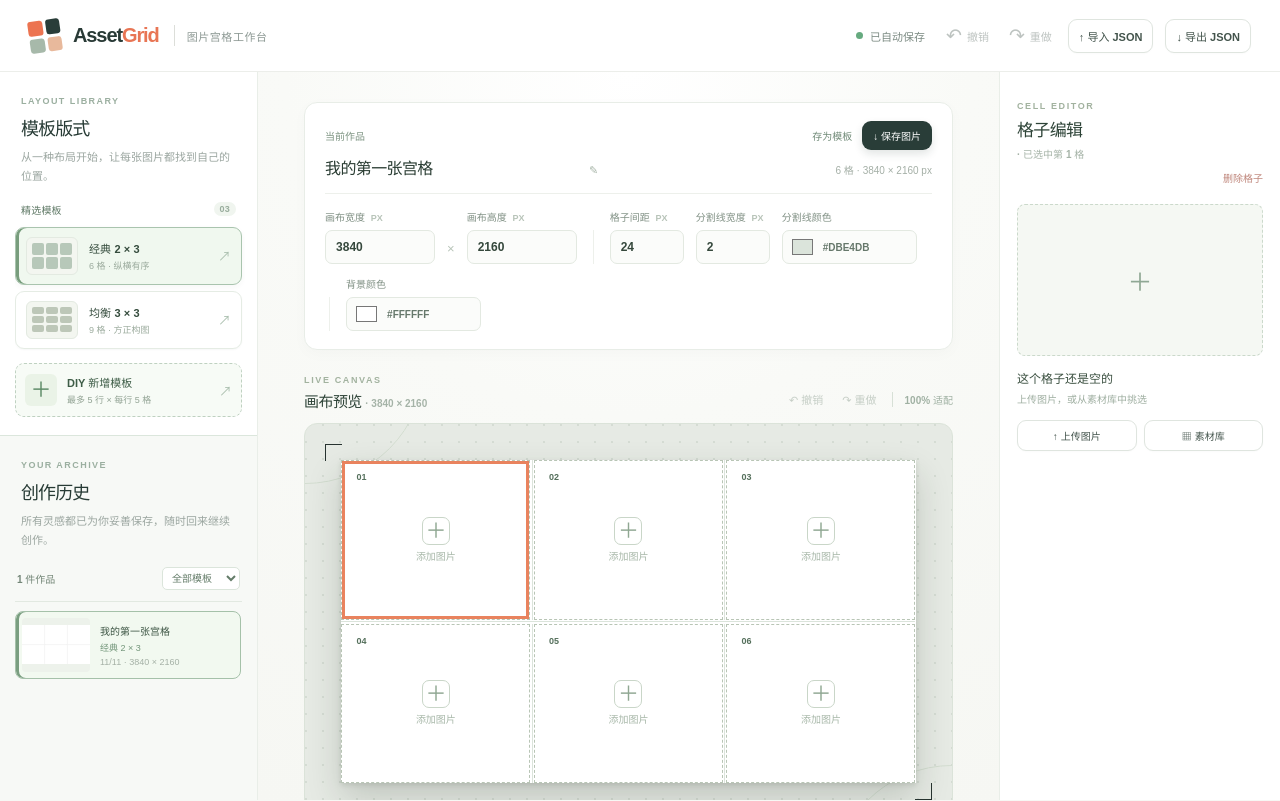
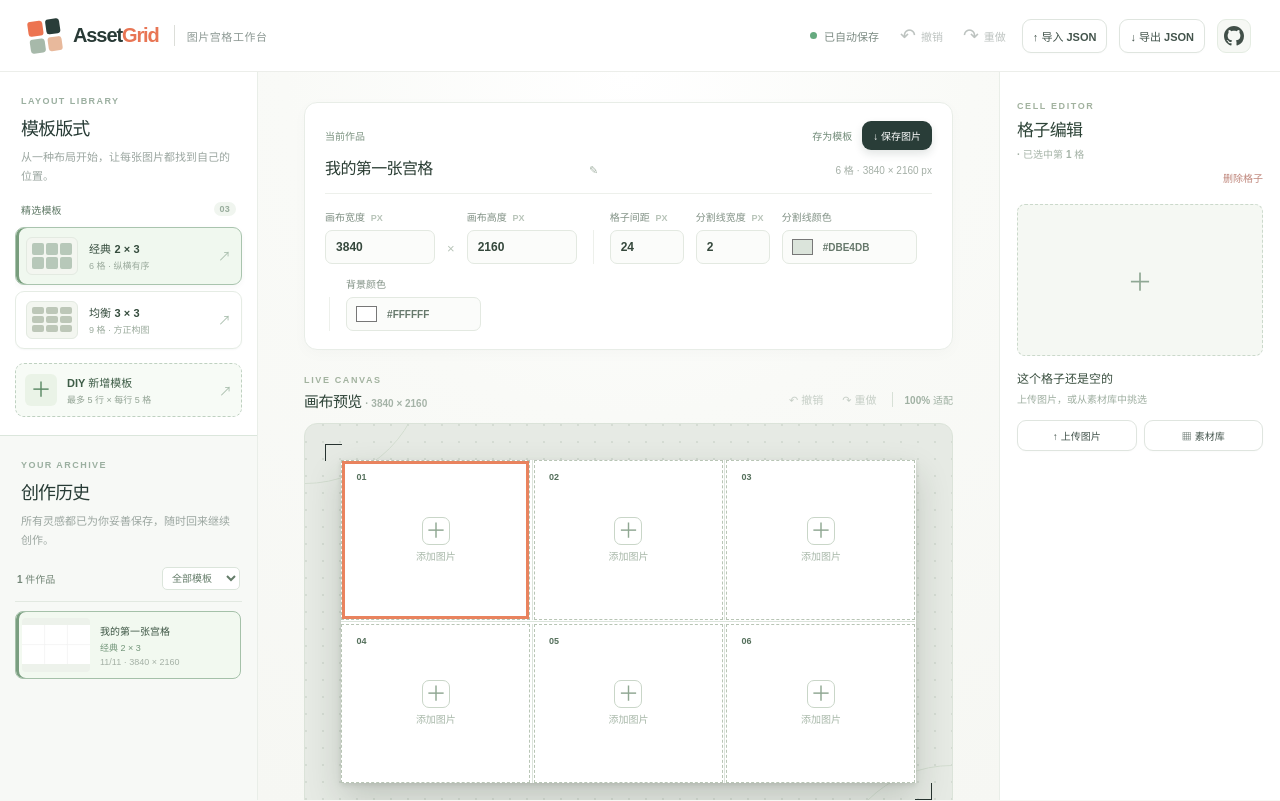
Before and after one commit to NanYuJun/AssetGrid, a Vue app: page / in a window 1280 px wide. Built offline with nearby package versions, Linux system fonts and the light colour scheme.

Commit message:
feat: add GitHub project link to the top bar

```diff
--- a/src/App.vue
+++ b/src/App.vue
@@ -894,6 +894,9 @@ onBeforeUnmount(() => {
         <button v-if="mode === 'project'" class="button button-outline json-action" @click="importInput?.click()">↑ 导入 JSON</button>
         <button v-if="mode === 'project'" class="button button-outline json-action" :disabled="savingFile || !activeProject" @click="exportJson">↓ 导出 JSON</button>
         <template v-else><button class="icon-text quiet" @click="leaveTemplate">返回作品</button><button class="button button-dark" @click="saveTemplate">保存模板 <span class="button-arrow">↗</span></button></template>
+        <a class="github-link" href="https://github.com/NanYuJun/AssetGrid" target="_blank" rel="noopener noreferrer" aria-label="在 GitHub 查看 AssetGrid 项目" title="GitHub · AssetGrid">
+          <svg viewBox="0 0 16 16" width="20" height="20" aria-hidden="true" focusable="false"><path fill="currentColor" d="M8 0C3.58 0 0 3.58 0 8c0 3.54 2.29 6.53 5.47 7.59.4.07.55-.17.55-.38 0-.19-.01-.82-.01-1.49-2.01.37-2.53-.49-2.69-.94-.09-.23-.48-.94-.82-1.13-.28-.15-.68-.52-.01-.53.63-.01 1.08.58 1.23.82.72 1.21 1.87.87 2.33.66.07-.52.28-.87.51-1.07-1.78-.2-3.64-.89-3.64-3.95 0-.87.31-1.59.82-2.15-.08-.2-.36-1.02.08-2.12 0 0 .67-.21 2.2.82.64-.18 1.32-.27 2-.27s1.36.09 2 .27c1.53-1.04 2.2-.82 2.2-.82.44 1.1.16 1.92.08 2.12.51.56.82 1.27.82 2.15 0 3.07-1.87 3.75-3.65 3.95.29.25.54.73.54 1.48 0 1.07-.01 1.93-.01 2.2 0 .21.15.46.55.38A8.01 8.01 0 0 0 16 8c0-4.42-3.58-8-8-8Z"></path></svg>
+        </a>
       </div>
     </header>
 
--- a/src/styles.css
+++ b/src/styles.css
@@ -139,3 +139,8 @@
 .panel-actions{display:flex;align-items:center;gap:10px}
 .panel-template{font-size:10px;white-space:nowrap}
 @media(max-width:620px){.panel-actions{gap:7px}.panel-template{font-size:9px}}
+
+.github-link{display:grid;place-items:center;width:34px;height:34px;border-radius:9px;color:#414f48;background:#f6f8f4;border:1px solid #e4ece2;transition:background .15s,color .15s,border-color .15s}
+.github-link:hover{color:#1f2d26;background:#eef4ec;border-color:#cfdecb}
+.github-link:focus-visible{outline:2px solid #ec7654;outline-offset:2px}
+@media(max-width:620px){.github-link{width:30px;height:30px}.github-link svg{width:18px;height:18px}}
```
